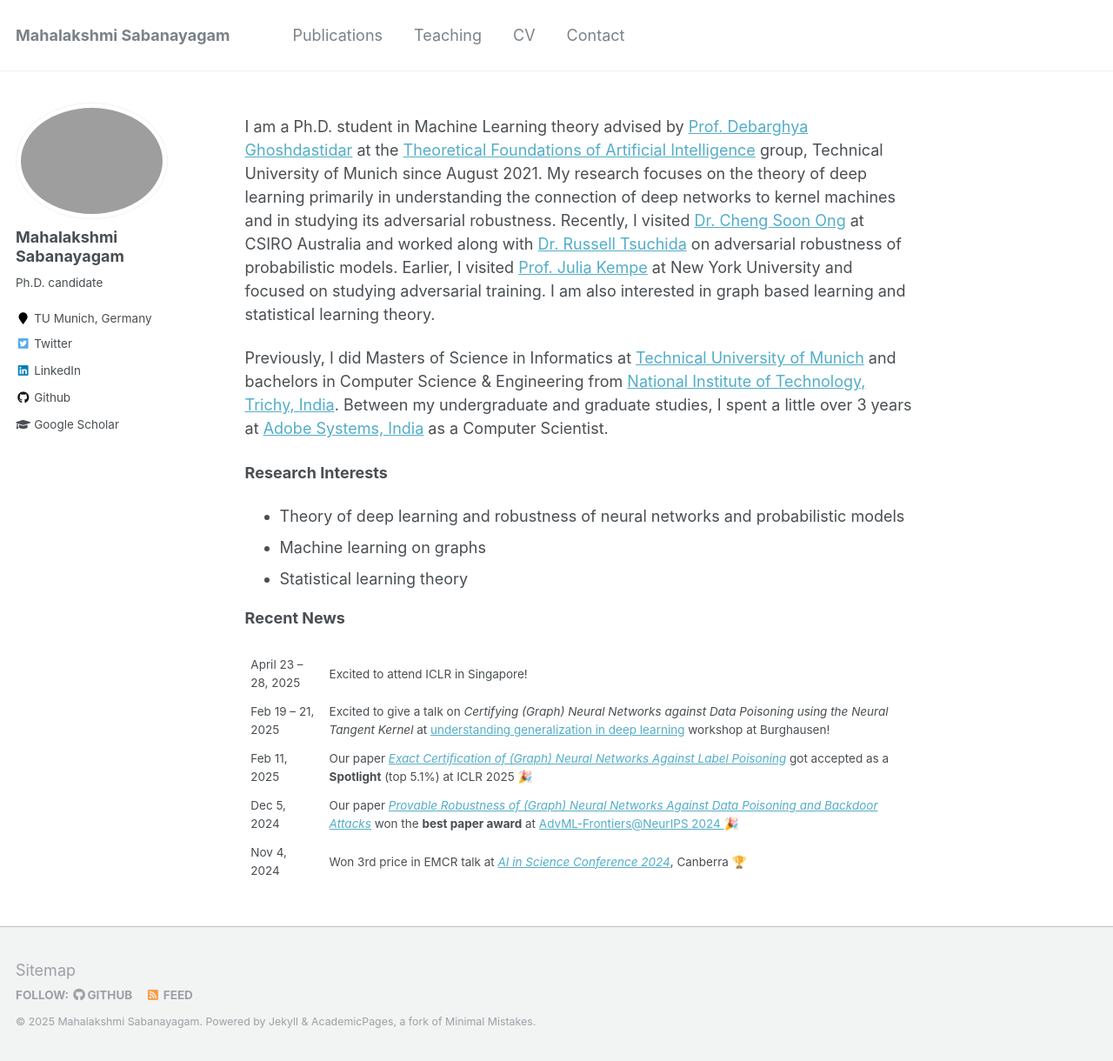
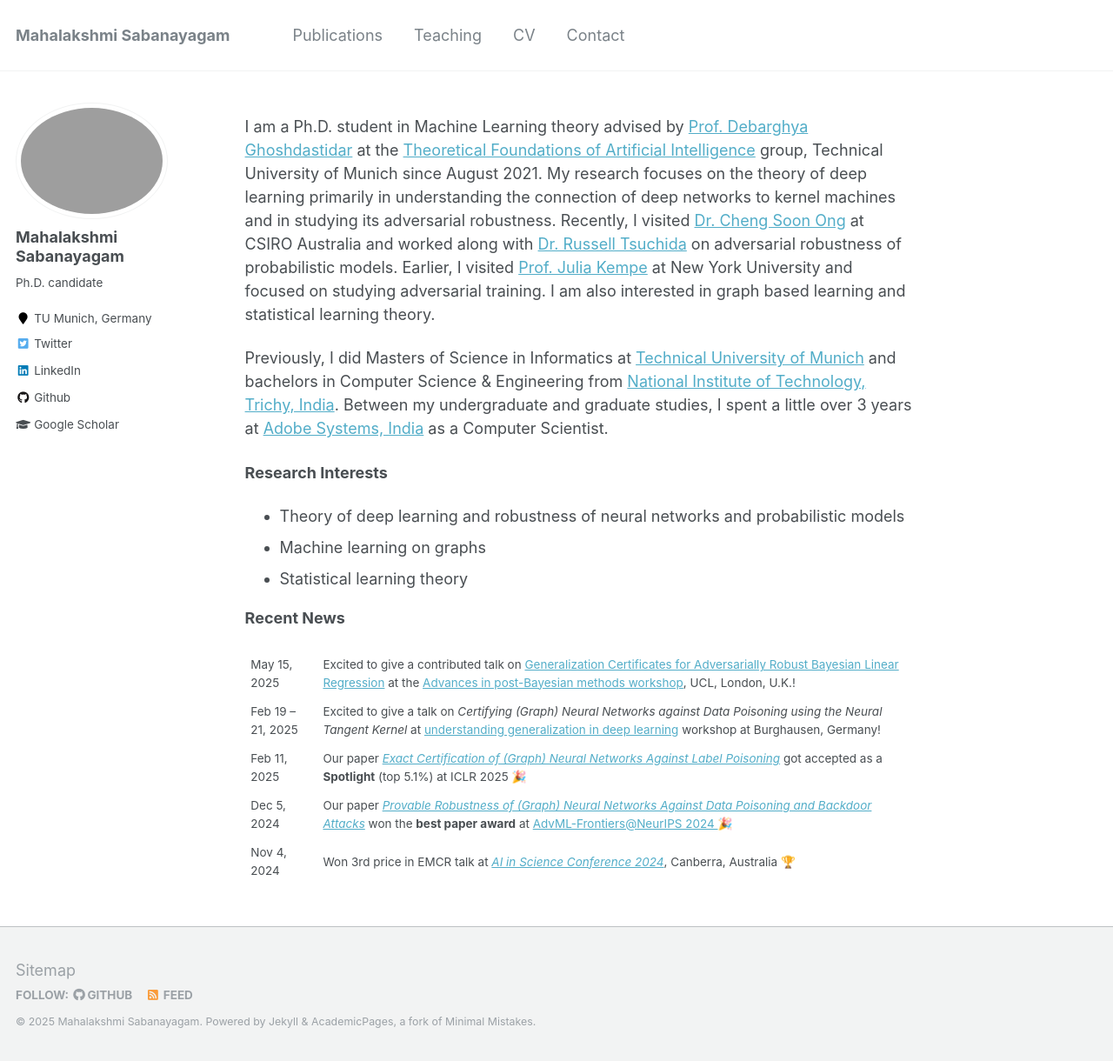
Before and after one commit to mahalakshmi-sabanayagam/mahalakshmi-sabanayagam.github.io, a Jekyll site: the page built from _pages/about.md, in a window 1280 px wide and 1220 px high. Shown: the whole window at 87% size. Built offline with Jekyll 4.4.1, drawn with Linux system fonts in a browser that asks for light colours.

Commit message:
update news on UCL talk

```diff
--- a/_pages/about.md
+++ b/_pages/about.md
@@ -42,15 +42,15 @@ blockquote {
 
 <table>
   <tr>
-    <td>April 23 – 28, 2025</td>
-    <td>Excited to attend ICLR in Singapore!</td>
+    <td>May 15, 2025</td>
+    <td>Excited to give a contributed talk on <a href="https://arxiv.org/pdf/2502.14298">Generalization Certificates for Adversarially Robust Bayesian Linear Regression</a> at the <a href="https://postbayes.github.io/workshop2025/">Advances in post-Bayesian methods workshop</a>, UCL, London, U.K.!</td>
   </tr>
   <tr>
     <td>Feb 19 – 21, 2025</td>
     <td>
       Excited to give a talk on
       <em>Certifying (Graph) Neural Networks against Data Poisoning using the Neural Tangent Kernel</em>
-      at <a href="https://www.math.cit.tum.de/math/forschung/gruppen/data-science/events/understanding-generalization-in-deep-learning/">understanding generalization in deep learning</a> workshop at Burghausen!
+      at <a href="https://www.math.cit.tum.de/math/forschung/gruppen/data-science/events/understanding-generalization-in-deep-learning/">understanding generalization in deep learning</a> workshop at Burghausen, Germany!
     </td>
   </tr>
   <tr>
@@ -63,6 +63,6 @@ blockquote {
   </tr>
   <tr>
     <td>Nov 4, 2024</td>
-    <td>Won 3rd price in EMCR talk at <em><a href="https://www.anu.edu.au/events/ai-in-science">AI in Science Conference 2024</a></em>, Canberra 🏆</td>
+    <td>Won 3rd price in EMCR talk at <em><a href="https://www.anu.edu.au/events/ai-in-science">AI in Science Conference 2024</a></em>, Canberra, Australia 🏆</td>
   </tr>
 </table>
```
